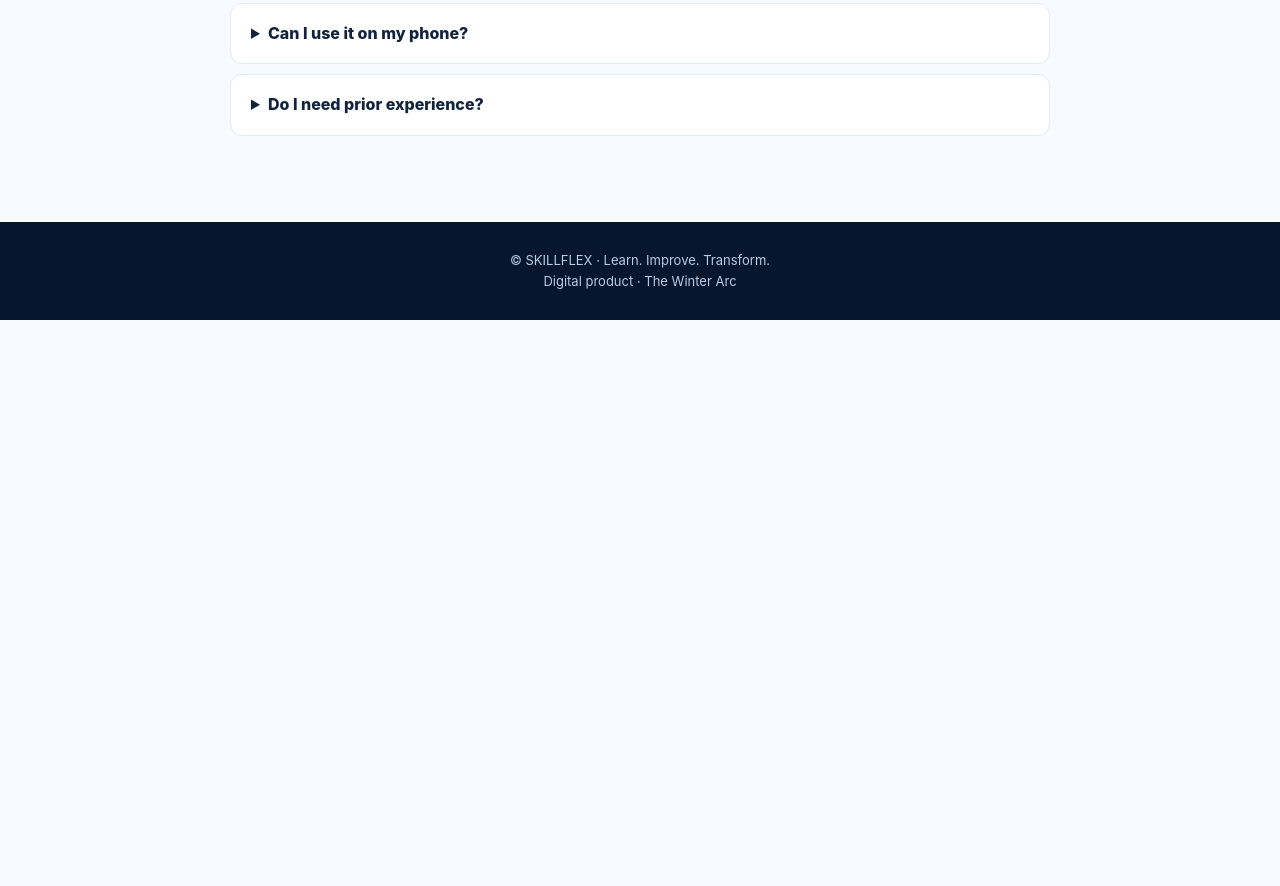
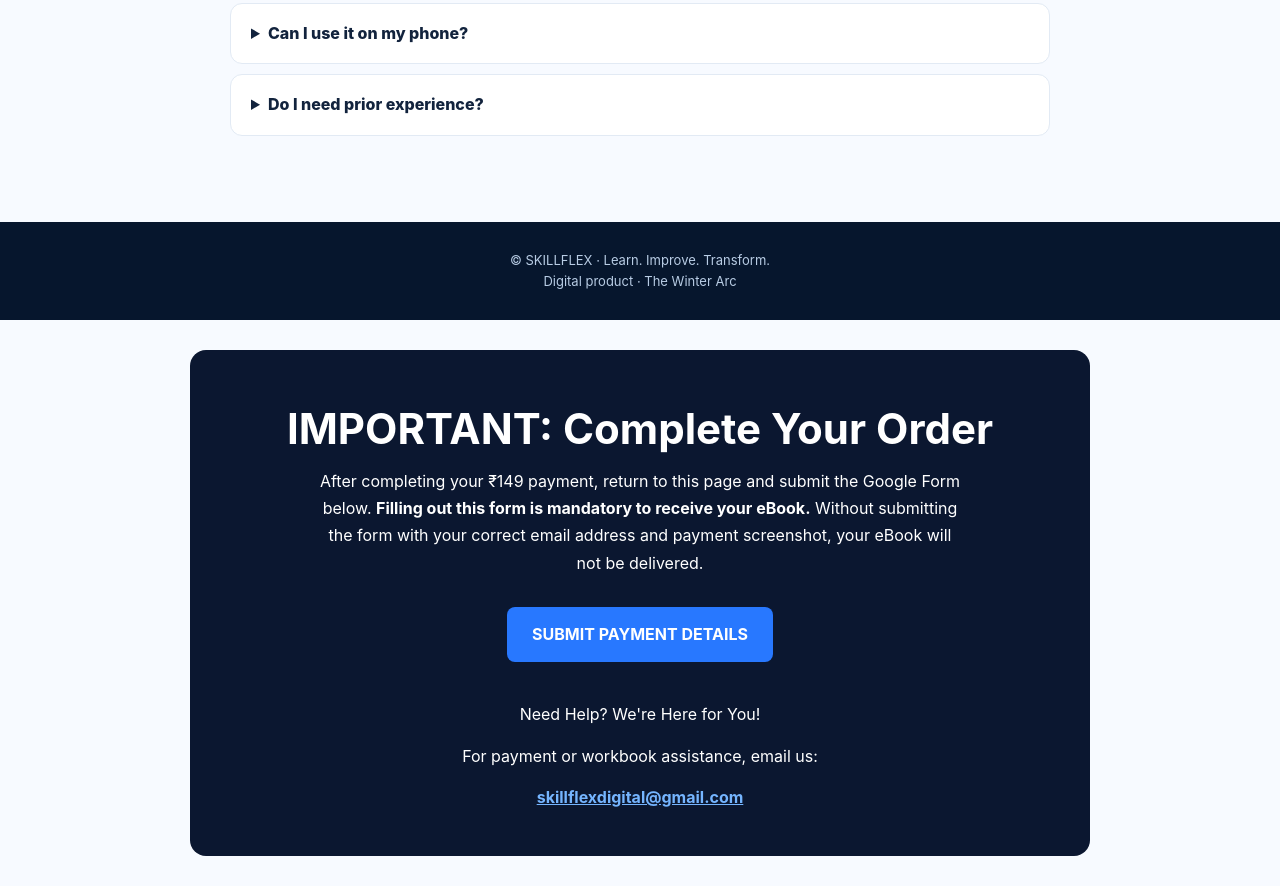
Before and after one commit to skillflexdigital-ux/Skillflex-payment, a plain HTML site: page index.html in a window 1280 px wide. Shown: the part 3203-4089 px from the top of the page. Before the commit the page ends 3523 px from the top, so only its background shows below. Drawn offline with Linux system fonts and the light colour scheme.

Commit message:
Update index.html

```diff
--- a/index.html
+++ b/index.html
@@ -111,5 +111,24 @@ footer{background:#06162d;color:#b8cce4;text-align:center;padding:28px 15px;font
 </div></section>
 </main>
 <footer>© SKILLFLEX · Learn. Improve. Transform.<br>Digital product · The Winter Arc</footer>
+
+<section style="padding:45px 20px;text-align:center;background:#0b1730;color:white;border-radius:16px;margin:30px auto;max-width:900px;">
+  <h2 style="color:#fff;">IMPORTANT: Complete Your Order</h2>
+  <p style="line-height:1.7;max-width:650px;margin:15px auto;">
+    After completing your ₹149 payment, return to this page and submit the Google Form below.
+    <strong>Filling out this form is mandatory to receive your eBook.</strong>
+    Without submitting the form with your correct email address and payment screenshot, your eBook will not be delivered.
+  </p>
+  <a href="https://forms.gle/Gwq1P87MTHtz22tQ7" target="_blank" rel="noopener"
+     style="display:inline-block;background:#2878ff;color:white;padding:15px 25px;border-radius:8px;text-decoration:none;font-weight:bold;margin:15px;">
+    SUBMIT PAYMENT DETAILS
+  </a>
+  <p style="margin-top:25px;">Need Help? We're Here for You!</p>
+  <p>For payment or workbook assistance, email us:</p>
+  <a href="mailto:skillflexdigital@gmail.com" style="color:#75b5ff;font-weight:bold;">
+    skillflexdigital@gmail.com
+  </a>
+</section>
+
 </body>
 </html>
```
